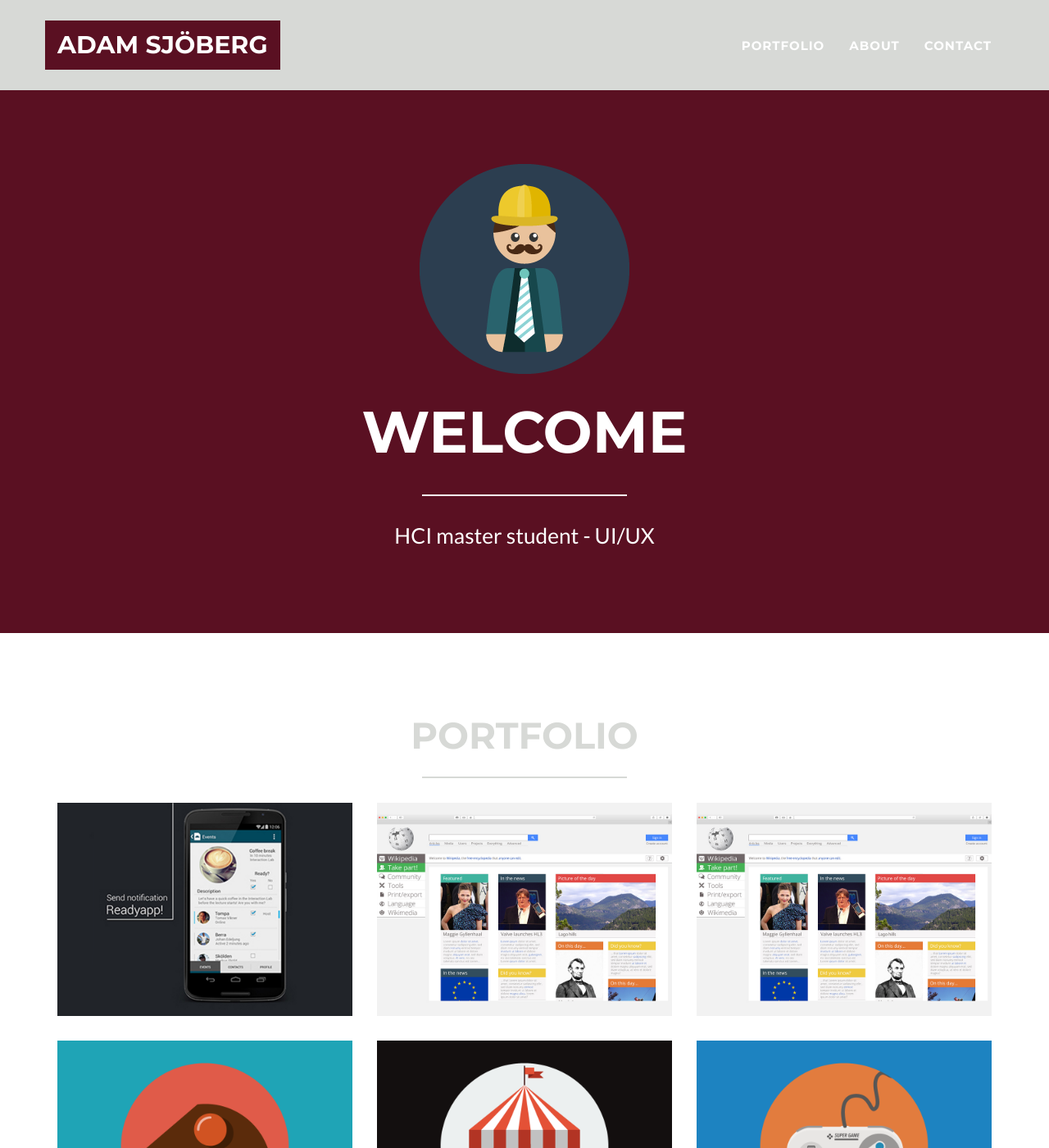
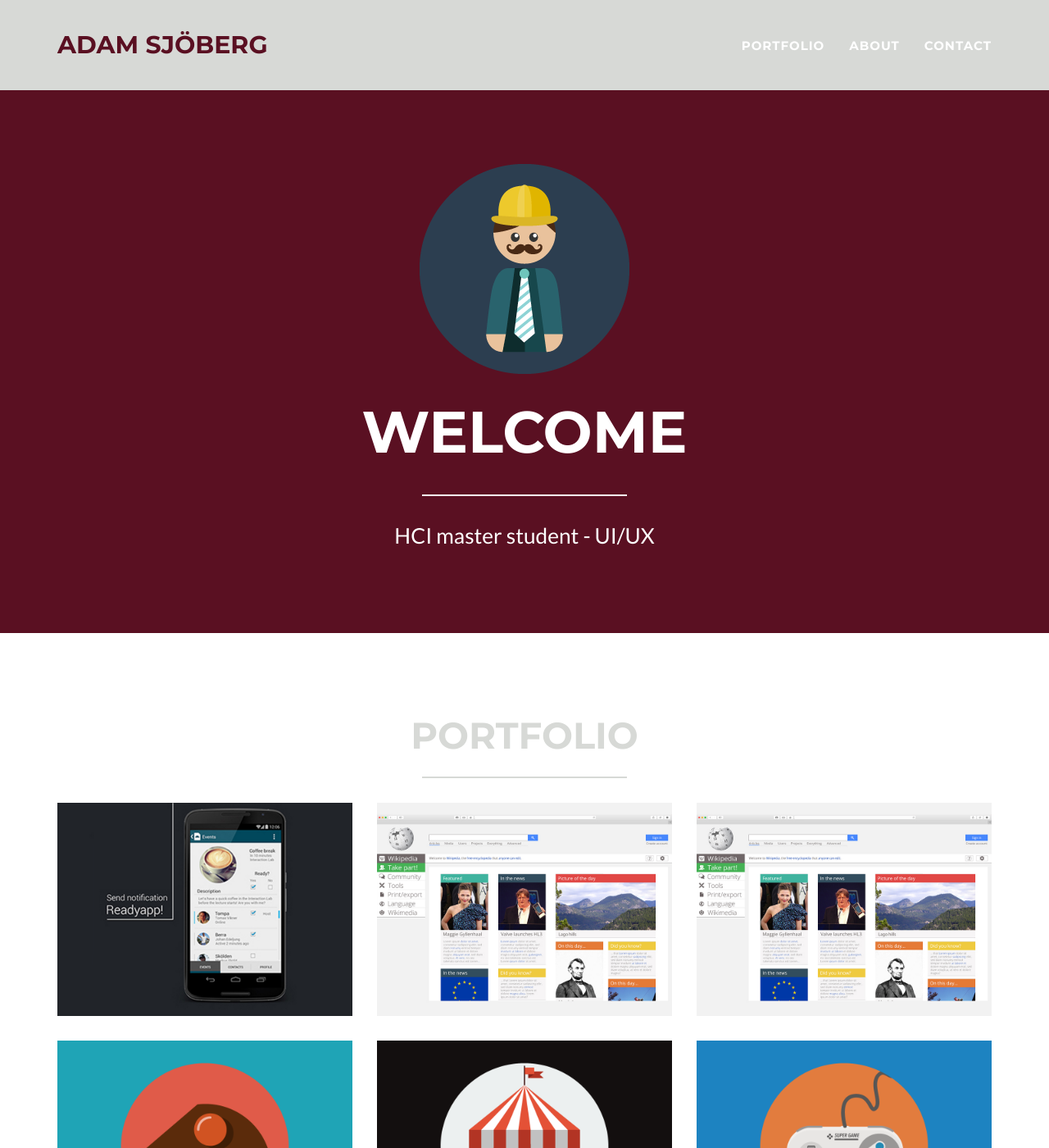
Before and after one commit to Adamsjoberg/Adamsjoberg.github.io, a Jekyll site: the page built from index.html, in a window 1280 px wide and 1400 px high. Shown: the whole window at 82% size. Built offline with Jekyll 4.4.1, drawn with Linux system fonts in a browser that asks for light colours.

Commit message:
color test

```diff
--- a/_includes/css/main.css
+++ b/_includes/css/main.css
@@ -136,7 +136,7 @@ header .intro-text .skills {
         -webkit-transition: all .3s;
         -moz-transition: all .3s;
         transition: all .3s;
-        background-color: #{{ site.color.primary }}
+        color: #{{ site.color.primary }}
     }
 
     .navbar-fixed-top.navbar-shrink {
```
